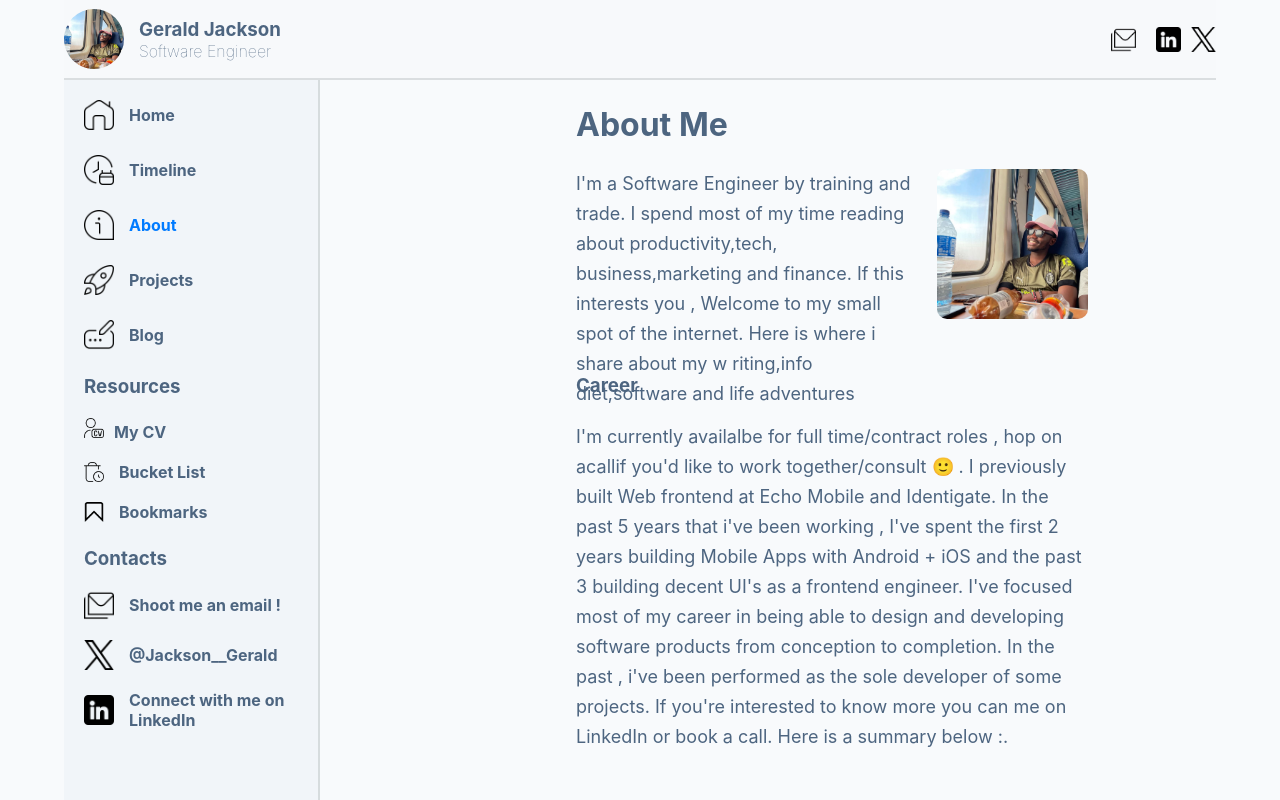
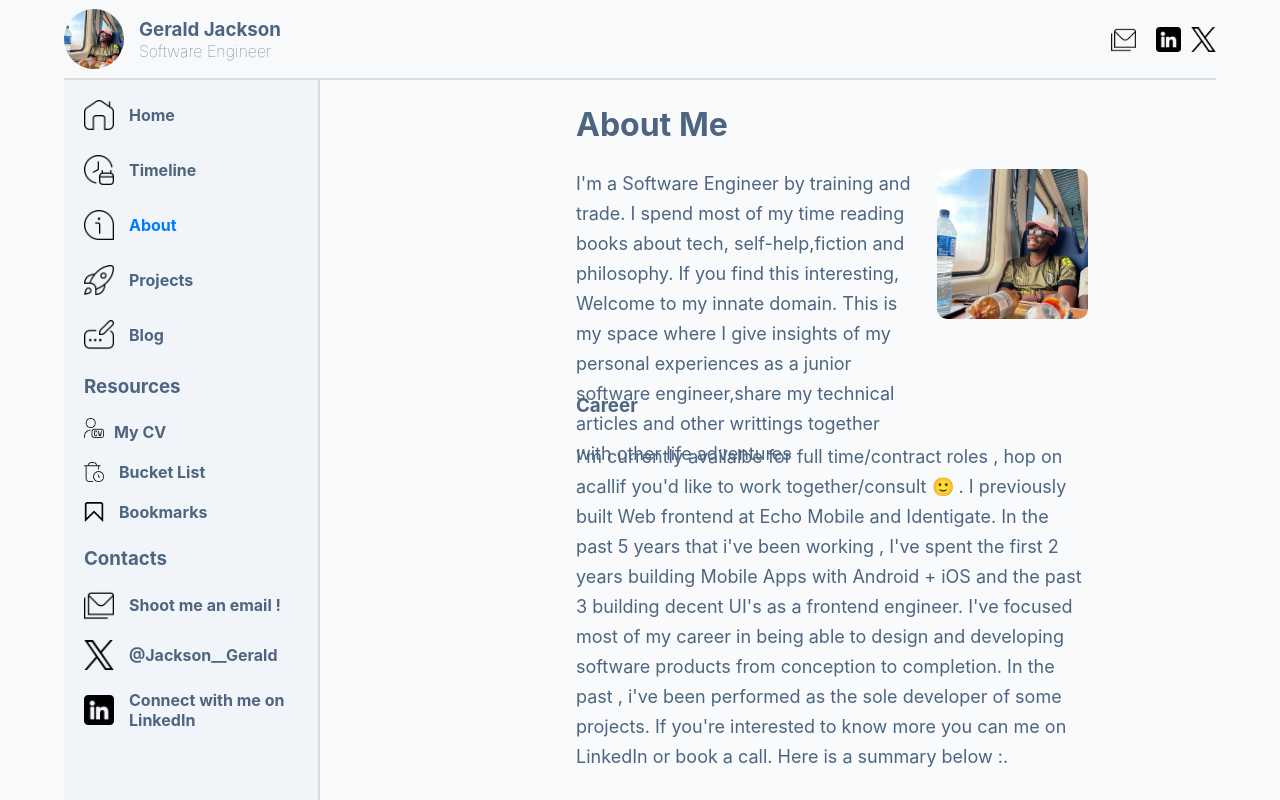
Before and after one commit to Codedys/Portfolio, a React (Vite) app: page /about in a window 1280 px wide. Built offline with nearby package versions, Linux system fonts and the light colour scheme.

Commit message:
refactor

```diff
--- a/src/components/about/About.jsx
+++ b/src/components/about/About.jsx
@@ -8,10 +8,11 @@ const About = () => {
         <div className="text">
           <p>
             I'm a Software Engineer by training and trade. I spend most of my
-            time reading about productivity,tech, business,marketing and
-            finance. If this interests you , Welcome to my small spot of the
-            internet. Here is where i share about my w riting,info diet,software
-            and life adventures
+            time reading books about tech, self-help,fiction and philosophy. If
+            you find this interesting, Welcome to my innate domain. This is my
+            space where I give insights of my personal experiences as a junior
+            software engineer,share my technical articles and other writtings
+            together with other life adventures
           </p>
         </div>
         <img src="profile.jpeg" alt="" />
--- a/src/components/about/about.css
+++ b/src/components/about/about.css
@@ -9,7 +9,7 @@
       margin-top: 25px;
     }
     h3 {
-      margin-top: 25px;
+      margin-top: 45px;
       font: bolder;
     }
     .about-me {
--- a/src/components/home/Home.jsx
+++ b/src/components/home/Home.jsx
@@ -34,8 +34,8 @@ const Home = () => {
             View All
           </Link>{" "}
         </h3>
-        {projectData.slice(0, 3).map((data,index) => (
-          <div  key={index} className="p-cards">
+        {projectData.slice(0, 3).map((data, index) => (
+          <div key={index} className="p-cards">
             <img src={data.photo} alt="" />
             <div className="description">
               <div className="title">
```
Also changed, not shown: src/components/projects/Projects.jsx (+9 -15 lines).
